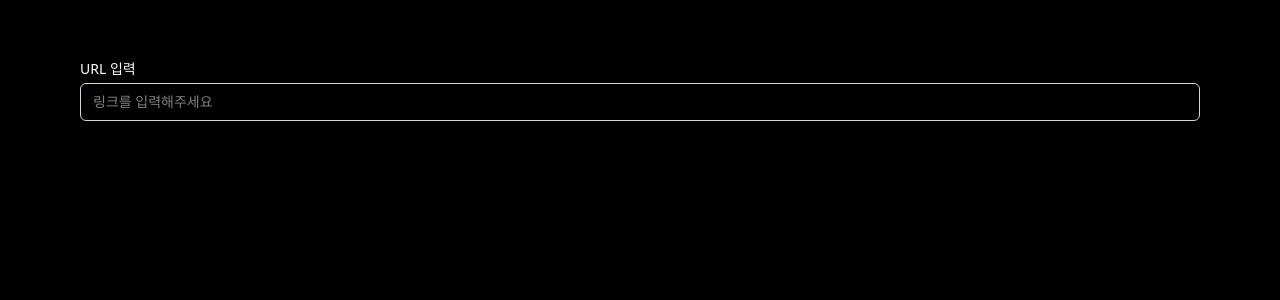
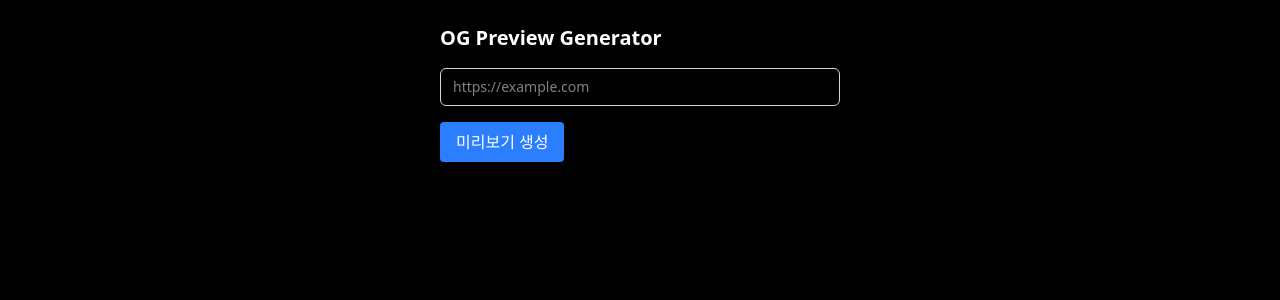
Before and after one commit to sohee-an/og-preview, a Next.js app: page / in a window 1280 px wide. Shown: the top 300 px of the page. Built offline with nearby package versions, Linux system fonts and the light colour scheme.

Commit message:
feat: url을 서버액션을 통해 미리보기 생성

```diff
--- /dev/null
+++ b/src/app/actions/fetchMeta.ts
@@ -0,0 +1,27 @@
+"use server";
+
+import { load as cherrioLoad } from "cheerio";
+
+export async function fetchMeta(url: string) {
+  try {
+    const res = await fetch(url, { cache: "no-store" }); // 최신꺼 가지고오기
+    if (!res.ok) throw new Error("Failed to fetch URL");
+
+    const html = await res.text();
+    const $ = cherrioLoad(html);
+
+    // og 태그 파싱
+    const title =
+      $('meta[property="og:title"]').attr("content") || $("title").text() || "";
+    const description =
+      $('meta[property="og:description"]').attr("content") ||
+      $('meta[name="description"]').attr("content") ||
+      "";
+    const image = $('meta[property="og:image"]').attr("content") || "";
+
+    return { title, description, image, url };
+  } catch (e) {
+    console.error("fetchMeta error:", e);
+    return null;
+  }
+}
--- a/src/app/page.tsx
+++ b/src/app/page.tsx
@@ -1,9 +1,10 @@
-import Input from "@/components/Input";
+import OGPreview from "@/components/home/URLPreview";
 
 export default function Home() {
   return (
-    <div className="font-sans grid grid-rows-[20px_1fr_20px] items-center justify-items-center min-h-screen p-8 pb-20 gap-16 sm:p-20">
-      <Input placeholder="링크를 입력해주세요" label="URL 입력" />
+    <div className="p-6 max-w-md mx-auto">
+      <h1 className="text-xl font-bold mb-4">OG Preview Generator</h1>
+      <OGPreview />
     </div>
   );
 }
--- /dev/null
+++ b/src/components/home/URLPreview.tsx
@@ -0,0 +1,40 @@
+"use client";
+
+import { useRef, useState } from "react";
+import Input from "@/components/Input";
+import { fetchMeta } from "@/app/actions/fetchMeta";
+
+export default function OGPreview() {
+  const urlRef = useRef<HTMLInputElement>(null);
+  const [preview, setPreview] = useState<any>(null);
+
+  const handlePreview = async () => {
+    const url = urlRef.current?.value;
+    if (!url) return alert("URL을 입력해주세요");
+
+    const data = await fetchMeta(url);
+    setPreview(data);
+  };
+
+  return (
+    <div className="space-y-4">
+      <Input ref={urlRef} placeholder="https://example.com" type="url" />
+      <button
+        onClick={handlePreview}
+        className="bg-blue-500 text-white px-4 py-2 rounded cursor-pointer"
+      >
+        미리보기 생성
+      </button>
+
+      {preview && (
+        <div className="border rounded p-3 mt-4">
+          {preview.image && (
+            <img src={preview.image} alt="preview" className="mb-2" />
+          )}
+          <h2 className="font-bold">{preview.title}</h2>
+          <p className="text-sm text-gray-600">{preview.description}</p>
+        </div>
+      )}
+    </div>
+  );
+}
```
